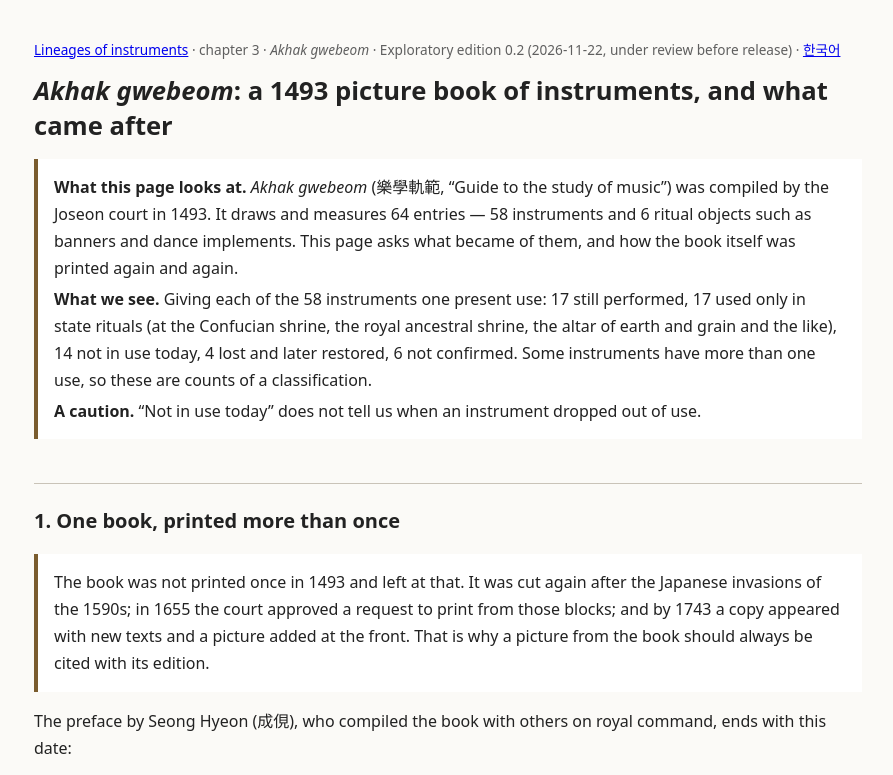
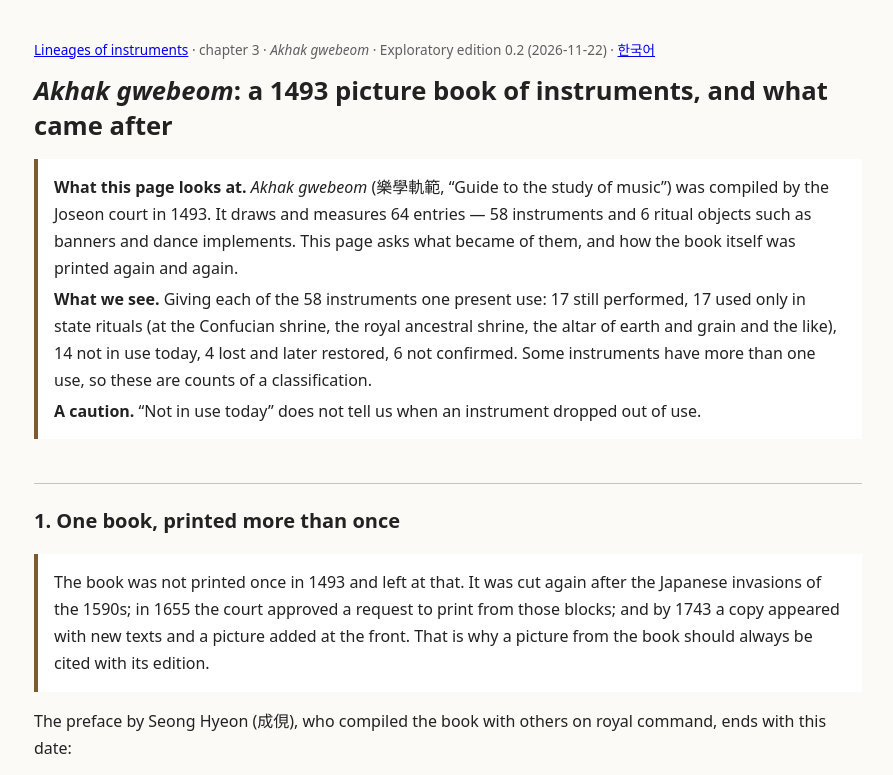
Before and after one commit to BowonKwon/Instrument-Lineage, a plain HTML site: page docs/en/akhak.html in a window 1280 px wide. Shown: the top 775 px of the page, without its empty margins (192-1085 px from the left). Drawn offline with Linux system fonts and the light colour scheme.

Commit message:
0.2: drop the 'under review' note from the edition label; no text or number changed

```diff
--- a/docs/en/akhak.html
+++ b/docs/en/akhak.html
@@ -37,7 +37,7 @@ dfn{font-style:normal;border-bottom:1px dotted var(--mut)}
 @media (max-width:480px){svg text{font-size:15px} svg .tick,svg .axis{font-size:14px}}
 </style></head><body>
 <main>
-<p class="ver"><a href="index.html">Lineages of instruments</a> · chapter 3 · <i>Akhak gwebeom</i> · Exploratory edition 0.2 (2026-11-22, under review before release) · <a href="../ko/akhak.html" lang="ko">한국어</a></p>
+<p class="ver"><a href="index.html">Lineages of instruments</a> · chapter 3 · <i>Akhak gwebeom</i> · Exploratory edition 0.2 (2026-11-22) · <a href="../ko/akhak.html" lang="ko">한국어</a></p>
 <h1><i>Akhak gwebeom</i>: a 1493 picture book of instruments, and what came after</h1>
 <div class="sum">
 <p><b>What this page looks at.</b> <i>Akhak gwebeom</i> (樂學軌範, “Guide to the study of music”) was compiled by the Joseon court in 1493. It draws and measures 64 entries — 58 instruments and 6 ritual objects such as banners and dance implements. This page asks what became of them, and how the book itself was printed again and again.</p>
```
Also changed, not shown: docs/ko/akhak.html (+1 -1 lines).
